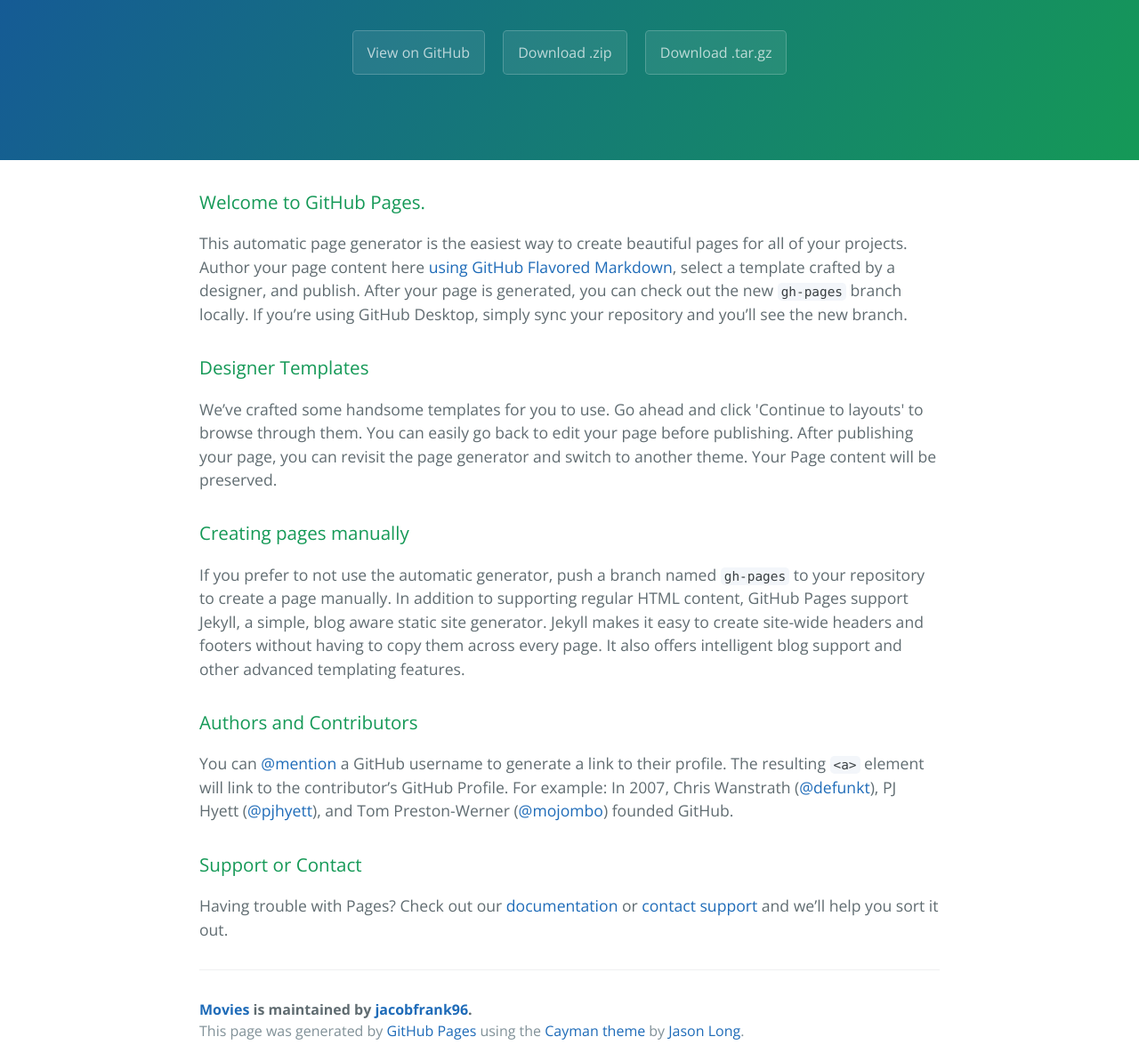
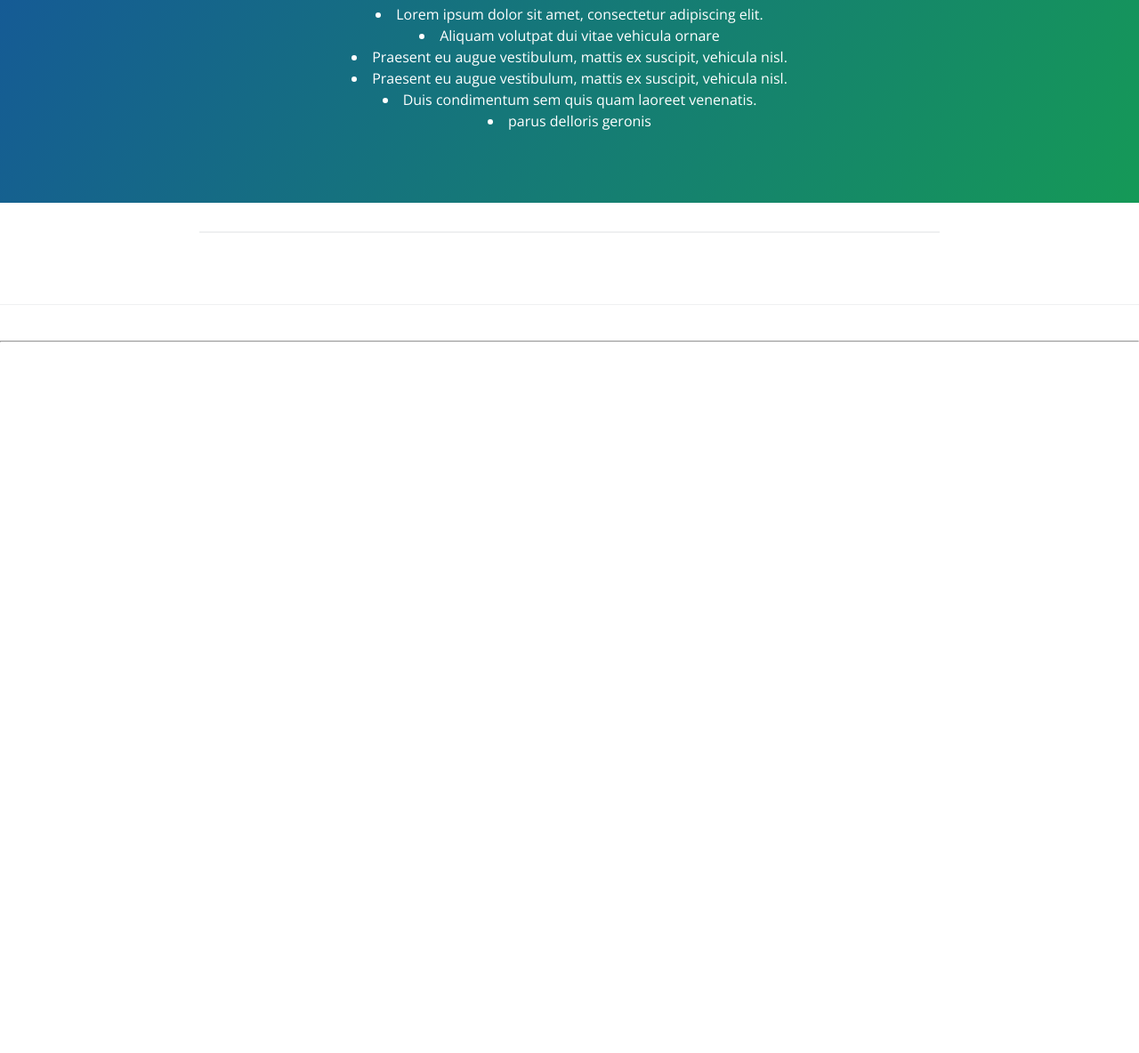
Before and after one commit to jacobfrank96/movies, a plain HTML site: page index.html in a window 1280 px wide. Shown: the part 156-1340 px from the top of the page at 89% size. After the commit the page ends 800 px from the top, so only its background shows below. Drawn offline with nearby package versions, Linux system fonts and the light colour scheme.

Commit message:
Update index.html

```diff
--- a/index.html
+++ b/index.html
@@ -2,56 +2,42 @@
 <html lang="en-us">
   <head>
     <meta charset="UTF-8">
-    <title>Movies by jacobfrank96</title>
+    <title>Q/A Site Social Movies</title>
     <meta name="viewport" content="width=device-width, initial-scale=1">
     <link rel="stylesheet" type="text/css" href="stylesheets/normalize.css" media="screen">
     <link href='https://fonts.googleapis.com/css?family=Open+Sans:400,700' rel='stylesheet' type='text/css'>
     <link rel="stylesheet" type="text/css" href="stylesheets/stylesheet.css" media="screen">
-    <link rel="stylesheet" type="text/css" href="stylesheets/github-light.css" media="screen">
   </head>
   <body>
-    <section class="page-header">
-      <h1 class="project-name">Movies</h1>
-      <h2 class="project-tagline"></h2>
-      <a href="https://github.com/jacobfrank96/movies" class="btn">View on GitHub</a>
-      <a href="https://github.com/jacobfrank96/movies/zipball/master" class="btn">Download .zip</a>
-      <a href="https://github.com/jacobfrank96/movies/tarball/master" class="btn">Download .tar.gz</a>
-    </section>
+    <div class="container">
 
-    <section class="main-content">
-      <h3>
-<a id="welcome-to-github-pages" class="anchor" href="#welcome-to-github-pages" aria-hidden="true"><span aria-hidden="true" class="octicon octicon-link"></span></a>Welcome to GitHub Pages.</h3>
+      <section class="page-header">
+        <h1 class="project-name">Movies</h1>
+        <li>Lorem ipsum dolor sit amet, consectetur adipiscing elit.</li>
+        <li>Aliquam volutpat dui vitae vehicula ornare</li>
+        <li>Praesent eu augue vestibulum, mattis ex suscipit, vehicula nisl.</li>
+        <li>Praesent eu augue vestibulum, mattis ex suscipit, vehicula nisl.</li>
+        <li>Duis condimentum sem quis quam laoreet venenatis.</li>
+        <li>parus delloris geronis</li>
 
-<p>This automatic page generator is the easiest way to create beautiful pages for all of your projects. Author your page content here <a href="https://guides.github.com/features/mastering-markdown/">using GitHub Flavored Markdown</a>, select a template crafted by a designer, and publish. After your page is generated, you can check out the new <code>gh-pages</code> branch locally. If you’re using GitHub Desktop, simply sync your repository and you’ll see the new branch.</p>
 
-<h3>
-<a id="designer-templates" class="anchor" href="#designer-templates" aria-hidden="true"><span aria-hidden="true" class="octicon octicon-link"></span></a>Designer Templates</h3>
+      </section>
 
-<p>We’ve crafted some handsome templates for you to use. Go ahead and click 'Continue to layouts' to browse through them. You can easily go back to edit your page before publishing. After publishing your page, you can revisit the page generator and switch to another theme. Your Page content will be preserved.</p>
+      <section class="main-content">
 
-<h3>
-<a id="creating-pages-manually" class="anchor" href="#creating-pages-manually" aria-hidden="true"><span aria-hidden="true" class="octicon octicon-link"></span></a>Creating pages manually</h3>
 
-<p>If you prefer to not use the automatic generator, push a branch named <code>gh-pages</code> to your repository to create a page manually. In addition to supporting regular HTML content, GitHub Pages support Jekyll, a simple, blog aware static site generator. Jekyll makes it easy to create site-wide headers and footers without having to copy them across every page. It also offers intelligent blog support and other advanced templating features.</p>
 
-<h3>
-<a id="authors-and-contributors" class="anchor" href="#authors-and-contributors" aria-hidden="true"><span aria-hidden="true" class="octicon octicon-link"></span></a>Authors and Contributors</h3>
+          <hr>
 
-<p>You can <a href="https://help.github.com/articles/basic-writing-and-formatting-syntax/#mentioning-users-and-teams" class="user-mention">@mention</a> a GitHub username to generate a link to their profile. The resulting <code>&lt;a&gt;</code> element will link to the contributor’s GitHub Profile. For example: In 2007, Chris Wanstrath (<a href="https://github.com/defunkt" class="user-mention">@defunkt</a>), PJ Hyett (<a href="https://github.com/pjhyett" class="user-mention">@pjhyett</a>), and Tom Preston-Werner (<a href="https://github.com/mojombo" class="user-mention">@mojombo</a>) founded GitHub.</p>
 
-<h3>
-<a id="support-or-contact" class="anchor" href="#support-or-contact" aria-hidden="true"><span aria-hidden="true" class="octicon octicon-link"></span></a>Support or Contact</h3>
-
-<p>Having trouble with Pages? Check out our <a href="https://help.github.com/pages">documentation</a> or <a href="https://github.com/contact">contact support</a> and we’ll help you sort it out.</p>
+        </ul>
+      </section>
 
       <footer class="site-footer">
-        <span class="site-footer-owner"><a href="https://github.com/jacobfrank96/movies">Movies</a> is maintained by <a href="https://github.com/jacobfrank96">jacobfrank96</a>.</span>
-
-        <span class="site-footer-credits">This page was generated by <a href="https://pages.github.com">GitHub Pages</a> using the <a href="https://github.com/jasonlong/cayman-theme">Cayman theme</a> by <a href="https://twitter.com/jasonlong">Jason Long</a>.</span>
+        <hr>
+        <p></p>
       </footer>
 
-    </section>
-
-
+    </div>
   </body>
 </html>
```
